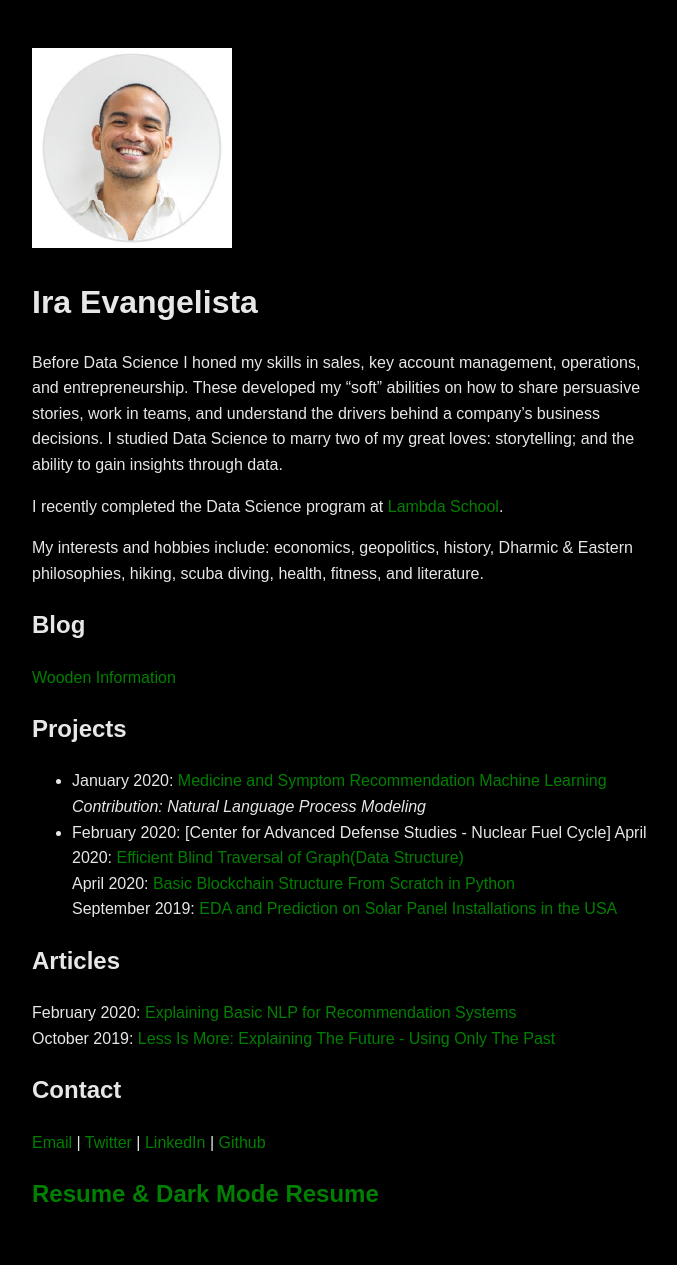
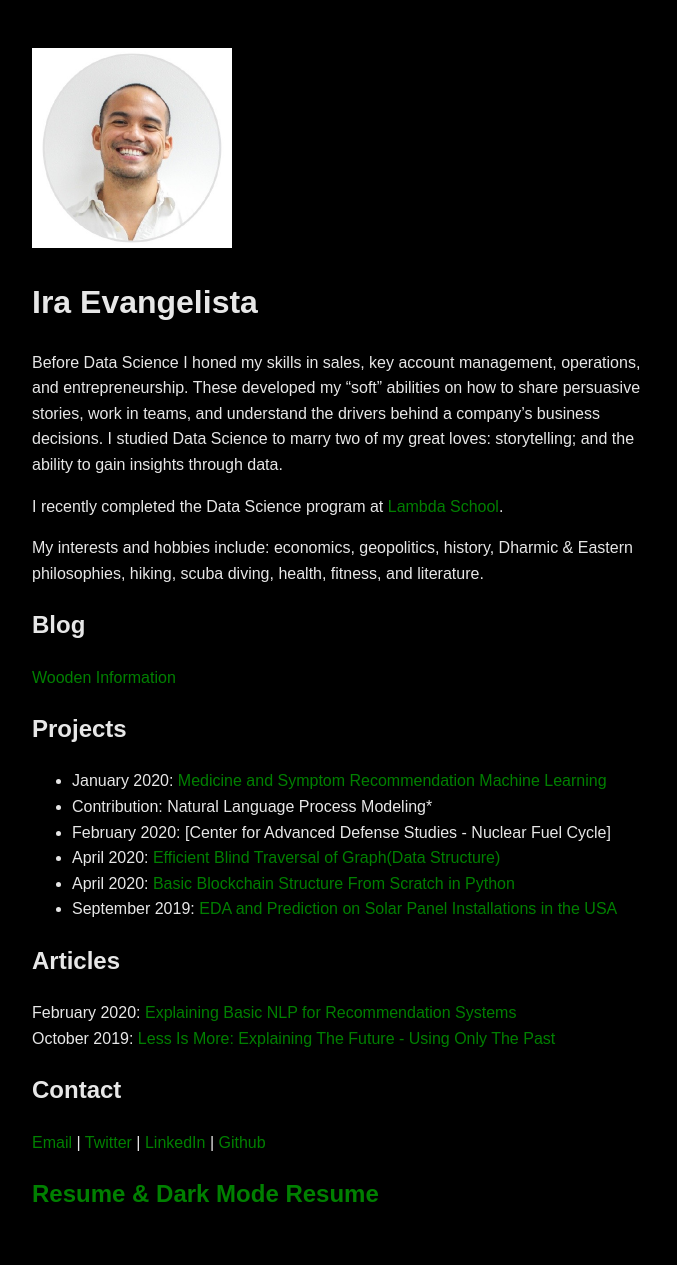
Before and after one commit to pragmatizt/ira_evangelista.github.io, a Jekyll site: the page built from index.md, in a window 1280 px wide. Shown: the whole page, without its empty margins (296-973 px from the left). Built offline with Jekyll 4.4.1, drawn with Linux system fonts in a browser that asks for light colours; our own code applies the rules of GitHub Pages for plain Markdown files; part of the change alters nothing that is shown.

```diff
--- a/index.md
+++ b/index.md
@@ -13,11 +13,11 @@ My interests and hobbies include: economics, geopolitics, history, Dharmic & Eas
 
 ## Projects
 - January 2020: [Medicine and Symptom Recommendation Machine Learning](https://github.com/Medical-Cabinet-2)
-  *Contribution: Natural Language Process Modeling*
+ - Contribution: Natural Language Process Modeling*
 - February 2020: [Center for Advanced Defense Studies - Nuclear Fuel Cycle]
-April 2020: [Efficient Blind Traversal of Graph(Data Structure)](https://github.com/pragmatizt/Blind-Graph-Traversal)
-April 2020: [Basic Blockchain Structure From Scratch in Python](https://github.com/pragmatizt/Blockchain-Challenge)
-September 2019: [EDA and Prediction on Solar Panel Installations in the USA](https://medium.com/@evangelista.ira/the-state-of-solar-a-bright-future-cf98eeb6b8df)
+- April 2020: [Efficient Blind Traversal of Graph(Data Structure)](https://github.com/pragmatizt/Blind-Graph-Traversal)
+- April 2020: [Basic Blockchain Structure From Scratch in Python](https://github.com/pragmatizt/Blockchain-Challenge)
+- September 2019: [EDA and Prediction on Solar Panel Installations in the USA](https://medium.com/@evangelista.ira/the-state-of-solar-a-bright-future-cf98eeb6b8df)
 
 ## Articles
 February 2020: [Explaining Basic NLP for Recommendation Systems](https://colab.research.google.com/drive/1n0QHVKLmjHhb1J0PVumoxq58-1OevP5b)
```
